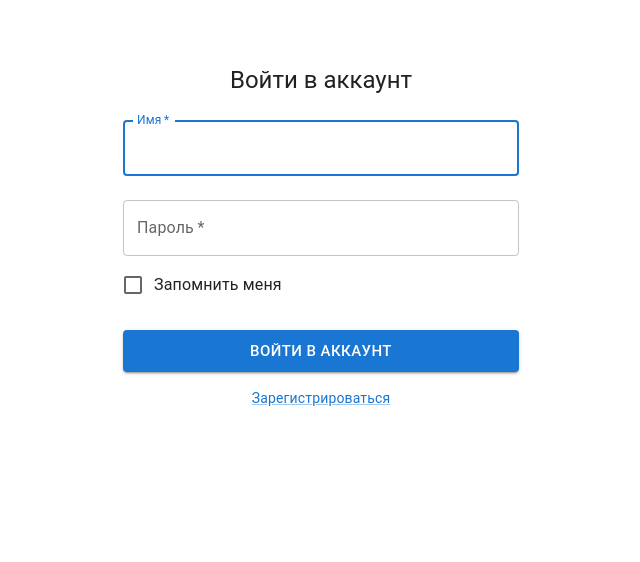
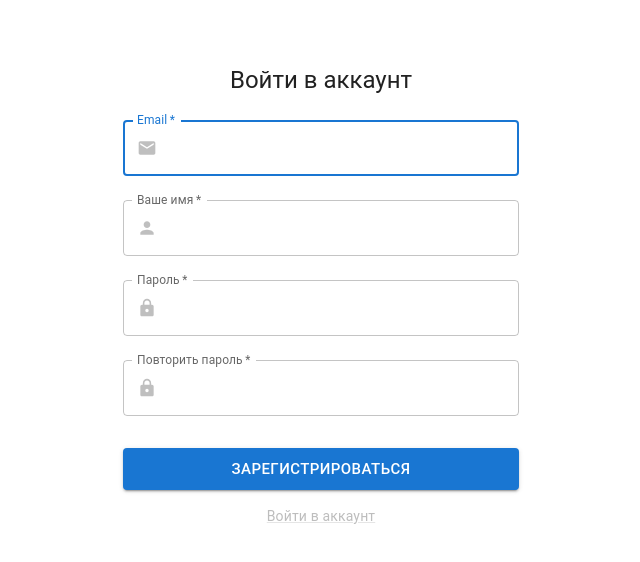
Before and after one commit to LoranDeMarcus/sandbox, a React (Create React App) app: page /register in a window 1280 px wide. Shown: the top 562 px of the page, without its empty margins (319-959 px from the left). Built offline with nearby package versions, Linux system fonts and the light colour scheme.

Commit message:
finished login and register layout

```diff
--- a/package.json
+++ b/package.json
@@ -30,6 +30,7 @@
     "@emoji-mart/data": "^1.1.2",
     "@emotion/react": "^11.11.1",
     "@emotion/styled": "^11.11.0",
+    "@mui/icons-material": "^5.14.9",
     "@mui/material": "^5.14.10",
     "@testing-library/jest-dom": "^5.14.1",
     "@testing-library/react": "^13.0.0",
--- a/src/modules/Login/Login.tsx
+++ b/src/modules/Login/Login.tsx
@@ -9,7 +9,10 @@ import FormControlLabel from '@mui/material/FormControlLabel'
 import Checkbox from '@mui/material/Checkbox'
 import Button from '@mui/material/Button'
 import { ILoginInputTypes } from './types'
-import { Grid, Link } from '@mui/material'
+import { Grid, InputAdornment, Link } from '@mui/material'
+import { Link as RouterLink } from 'react-router-dom'
+import PersonIcon from '@mui/icons-material/Person'
+import LockIcon from '@mui/icons-material/Lock'
 
 export const Login = () => {
   const { handleSubmit, register } = useForm<ILoginInputTypes>({
@@ -39,6 +42,13 @@ export const Login = () => {
         </Typography>
         <Box component="form" onSubmit={handleSubmit(onSubmit)} noValidate sx={{ mt: 1 }}>
           <TextField
+            InputProps={{
+              startAdornment: (
+                <InputAdornment position="start">
+                  <PersonIcon fontSize="small" style={{ color: 'rgba(0, 0, 0, 0.25)' }} />
+                </InputAdornment>
+              ),
+            }}
             margin="normal"
             required
             fullWidth
@@ -49,6 +59,13 @@ export const Login = () => {
             {...register('name')}
           />
           <TextField
+            InputProps={{
+              startAdornment: (
+                <InputAdornment position="start">
+                  <LockIcon fontSize="small" style={{ color: 'rgba(0, 0, 0, 0.25)' }} />
+                </InputAdornment>
+              ),
+            }}
             margin="normal"
             required
             fullWidth
@@ -71,7 +88,7 @@ export const Login = () => {
             Войти в аккаунт
           </Button>
           <Grid container justifyContent="center">
-            <Link href="#" variant="body2">
+            <Link to="/register" component={RouterLink} color="#bdbdbd" variant="body2">
               Зарегистрироваться
             </Link>
           </Grid>
--- a/src/modules/Register/Register.tsx
+++ b/src/modules/Register/Register.tsx
@@ -1,9 +1,126 @@
 import React from 'react'
+import { SubmitHandler, useForm } from 'react-hook-form'
+import Container from '@mui/material/Container'
+import CssBaseline from '@mui/material/CssBaseline'
+import Box from '@mui/material/Box'
+import Typography from '@mui/material/Typography'
+import TextField from '@mui/material/TextField'
+import Button from '@mui/material/Button'
+import { Grid, Icon, InputAdornment, Link } from '@mui/material'
+import { IRegisterInputTypes } from '@/modules/Register/types'
+import { Link as RouterLink } from 'react-router-dom'
+import MailIcon from '@mui/icons-material/Mail'
+import PersonIcon from '@mui/icons-material/Person'
+import LockIcon from '@mui/icons-material/Lock'
 
 export const Register = () => {
+  const { handleSubmit, register } = useForm<IRegisterInputTypes>({
+    defaultValues: {
+      name: '',
+      password: '',
+    },
+  })
+
+  const onSubmit: SubmitHandler<IRegisterInputTypes> = (data) => {
+    console.log(data)
+  }
+
   return (
-    <div>
-
-    </div>
+    <Container component="main" maxWidth="xs">
+      <CssBaseline />
+      <Box
+        sx={{
+          marginTop: 8,
+          display: 'flex',
+          flexDirection: 'column',
+          alignItems: 'center',
+        }}
+      >
+        <Typography component="h1" variant="h5">
+          Войти в аккаунт
+        </Typography>
+        <Box component="form" onSubmit={handleSubmit(onSubmit)} noValidate sx={{ mt: 1 }}>
+          <TextField
+            InputProps={{
+              startAdornment: (
+                <InputAdornment position="start">
+                  <MailIcon fontSize="small" scale="s" style={{ color: 'rgba(0, 0, 0, 0.25)' }} />
+                </InputAdornment>
+              ),
+            }}
+            margin="normal"
+            required
+            fullWidth
+            id="email"
+            label="Email"
+            autoComplete="email"
+            autoFocus
+            {...register('email')}
+          />
+          <TextField
+            InputProps={{
+              startAdornment: (
+                <InputAdornment position="start">
+                  <PersonIcon fontSize="small" style={{ color: 'rgba(0, 0, 0, 0.25)' }} />
+                </InputAdornment>
+              ),
+            }}
+            margin="normal"
+            required
+            fullWidth
+            id="name"
+            type="name"
+            label="Ваше имя"
+            {...register('name')}
+          />
+          <TextField
+            InputProps={{
+              startAdornment: (
+                <InputAdornment position="start">
+                  <LockIcon fontSize="small" scale="s" style={{ color: 'rgba(0, 0, 0, 0.25)' }} />
+                </InputAdornment>
+              ),
+            }}
+            margin="normal"
+            required
+            fullWidth
+            label="Пароль"
+            type="password"
+            id="password"
+            {...register('password')}
+          />
+          <TextField
+            InputProps={{
+              startAdornment: (
+                <InputAdornment position="start">
+                  <LockIcon fontSize="small" scale="s" style={{ color: 'rgba(0, 0, 0, 0.25)' }} />
+                </InputAdornment>
+              ),
+            }}
+            margin="normal"
+            required
+            fullWidth
+            label="Повторить пароль"
+            type="password"
+            id="repeatPassword"
+            {...register('repeatPassword')}
+          />
+          <Button
+            type="submit"
+            fullWidth
+            variant="contained"
+            size="large"
+            sx={{ mt: 3, mb: 2 }}
+          >
+            Зарегистрироваться
+          </Button>
+          <Grid container justifyContent="center">
+            <Link to="/login" component={RouterLink} color="#bdbdbd" variant="body2">
+              Войти в аккаунт
+            </Link>
+          </Grid>
+        </Box>
+      </Box>
+    </Container>
   )
 }
--- /dev/null
+++ b/src/modules/Register/types.ts
@@ -0,0 +1,6 @@
+export interface IRegisterInputTypes {
+  email: string
+  name: string
+  password: string
+  repeatPassword: string
+}
--- a/src/pages/Auth.tsx
+++ b/src/pages/Auth.tsx
@@ -6,7 +6,7 @@ import { renderMultiRoutes } from '@/utils/renderMultiRoutes'
 export const Auth = () => {
   return (
     <Routes>
-      {renderMultiRoutes({ element: <Login />, paths: ['/login', '/register'] })}
+      {renderMultiRoutes({ element: <Login />, paths: ['/', '/login'] })}
       <Route path="/register" element={<Register />} />
     </Routes>
   )
```
Also changed, not shown: 1 other file (tests, documents, lock files or other folders).
